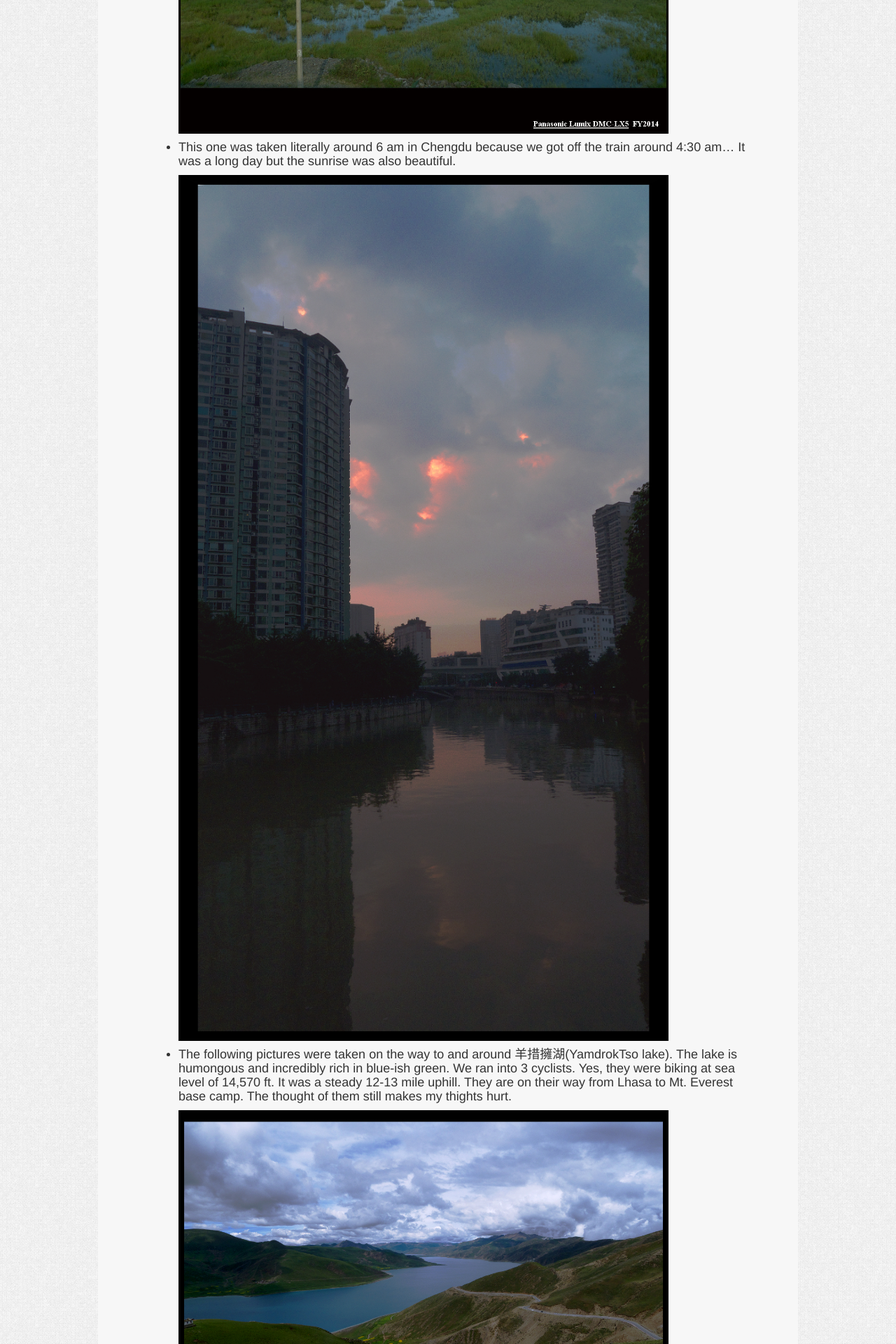
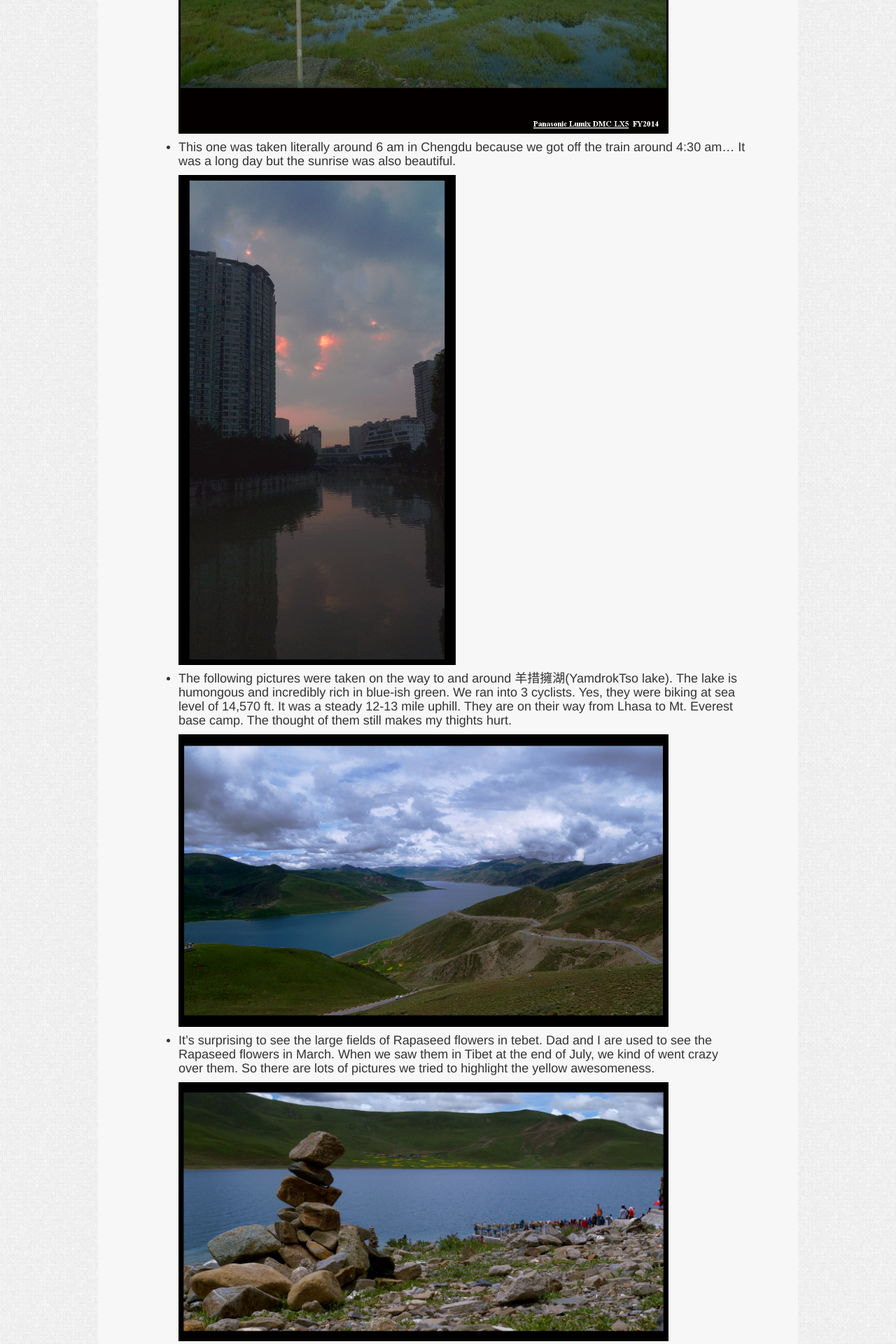
Before and after one commit to fandemonium/blog, a Jekyll site: the page built from _posts/2015-05-01-daily-photo.md, in a window 1280 px wide. Shown: the part 1837-3757 px from the top of the page at 70% size. Built offline with Jekyll 4.4.1, drawn with Linux system fonts in a browser that asks for light colours; Markdown is read by kramdown in place of the engine named in the settings; comment, search, counter and statistics services are not loaded.

Commit message:
changed the verticle photo display

```diff
--- a/_posts/2015-05-01-daily-photo.md
+++ b/_posts/2015-05-01-daily-photo.md
@@ -15,7 +15,7 @@ When I first started doing the Travel In China 2014 series, I was planning on di
 <img src="/img/Train_to_ChengDu_3.jpg" alt="train1" style="width: 700px;"/>
 
 + #### This one was taken literally around 6 am in Chengdu because we got off the train around 4:30 am... It was a long day but the sunrise was also beautiful.
-<img src="/img/P1020059.jpg" alt="chengdu_river" style="width: 700px;"/>
+<img src="/img/P1020059.jpg" alt="chengdu_river" style="height: 700px;"/>
 
 + #### The following pictures were taken on the way to and around 羊措擁湖(YamdrokTso lake). The lake is humongous and incredibly rich in blue-ish green. We ran into 3 cyclists. Yes, they were biking at sea level of 14,570 ft. It was a steady 12-13 mile uphill. They are on their way from Lhasa to Mt. Everest base camp. The thought of them still makes my thights hurt.
 <img src="/img/2014-07-29 00.36.44.jpg" alt="yamdroktso1" style="width: 700px;"/>
```
